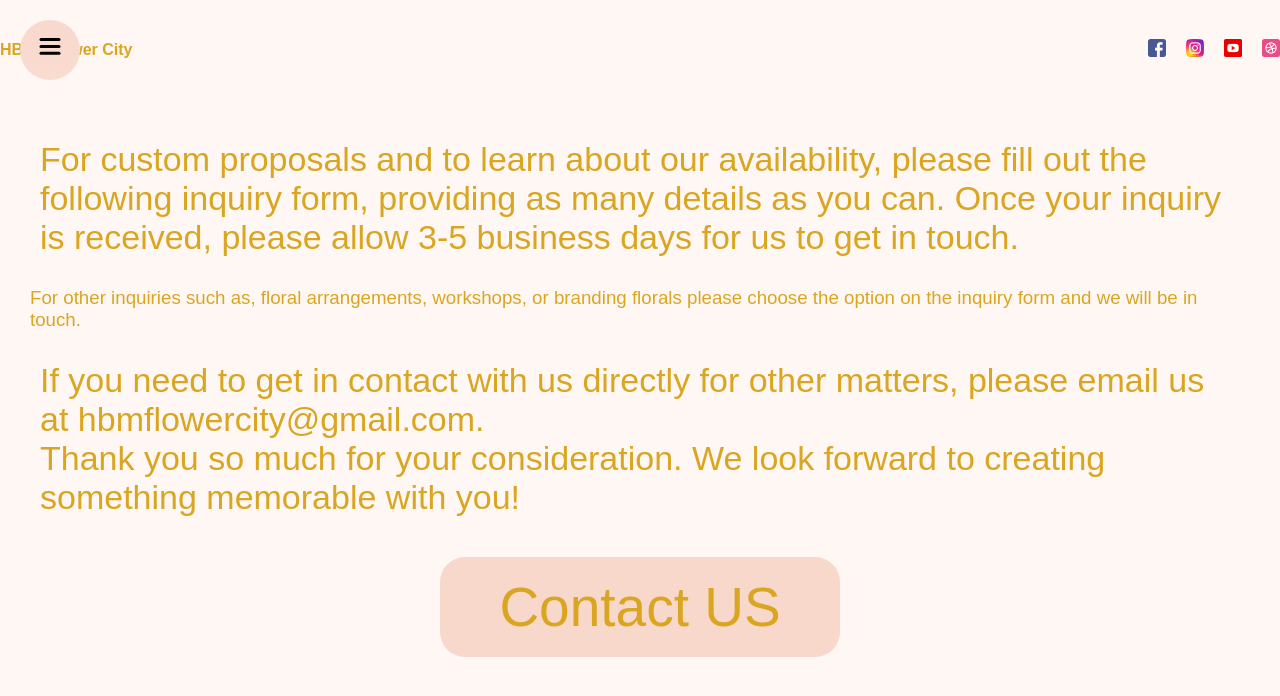
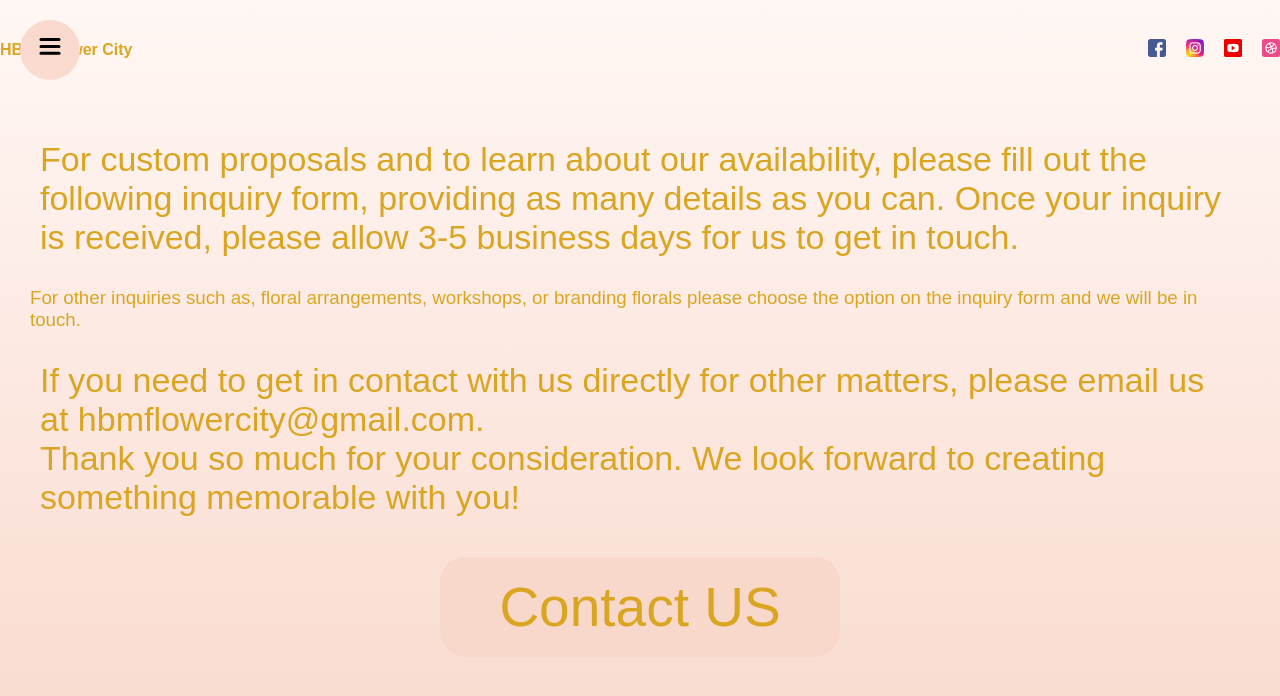
Before and after one commit to GPain2007/hbmAnimated, a React (Vite) app: page /contact in a window 1280 px wide. Shown: the top 696 px of the page. Built offline with nearby package versions, Linux system fonts and the light colour scheme; a web font is replaced by a local one.

Commit message:
final touches

```diff
--- a/src/components/contactForm/ContactForm.jsx
+++ b/src/components/contactForm/ContactForm.jsx
@@ -230,7 +230,7 @@ const ContactForm = ({ onHide, ...props }) => {
                   className="invalid-feedback"
                 />
               </div>
-              <br />
+
               <div className="florals_for">
                 <label className="form-label">Florals for:</label>
                 <div role="group" aria-labelledby="reason-group">
@@ -671,9 +671,6 @@ const ContactForm = ({ onHide, ...props }) => {
                 >
                   Send
                 </button>
-                <button type="button" onClick={onHide}>
-                  Close
-                </button>
               </div>
             </Form>
           )}
--- a/src/components/contactForm/Contact_From.scss
+++ b/src/components/contactForm/Contact_From.scss
@@ -1,37 +1,3 @@
-// .contact_form_container {
-//   max-width: 800px;
-//   margin: 0 auto;
-//   padding: 20px;
-//   background-color: #fff;
-//   border-radius: 5px;
-//   box-shadow: 0 0 10px rgba(0, 0, 0, 0.1);
-// }
-
-// .form_title {
-//   text-align: center;
-//   margin-bottom: 20px;
-// }
-
-// .form_description {
-//   margin-bottom: 20px;
-// }
-
-// .form_field {
-//   margin-bottom: 20px;
-// }
-
-// .form_button {
-//   display: block;
-//   width: 100%;
-//   padding: 10px 15px;
-//   background-color: #007bff;
-//   color: #fff;
-//   border: none;
-//   border-radius: 5px;
-//   cursor: pointer;
-//   transition: background-color 0.3s ease;
-// }
-
 .contact_modal {
   display: none;
   position: fixed;
@@ -102,6 +68,11 @@
   flex-direction: column;
   justify-content: center;
   align-items: center;
+}
+.text-center {
+  display: flex;
+  justify-content: center;
+  font-size: 45px;
 }
 .name {
   display: flex;
--- a/src/pages/contact/Contact.scss
+++ b/src/pages/contact/Contact.scss
@@ -1,3 +1,7 @@
+section {
+  background: linear-gradient(180deg, #fff7f4, #f9d8cc);
+}
+
 .contact_page {
   padding: 20px;
 }
```
